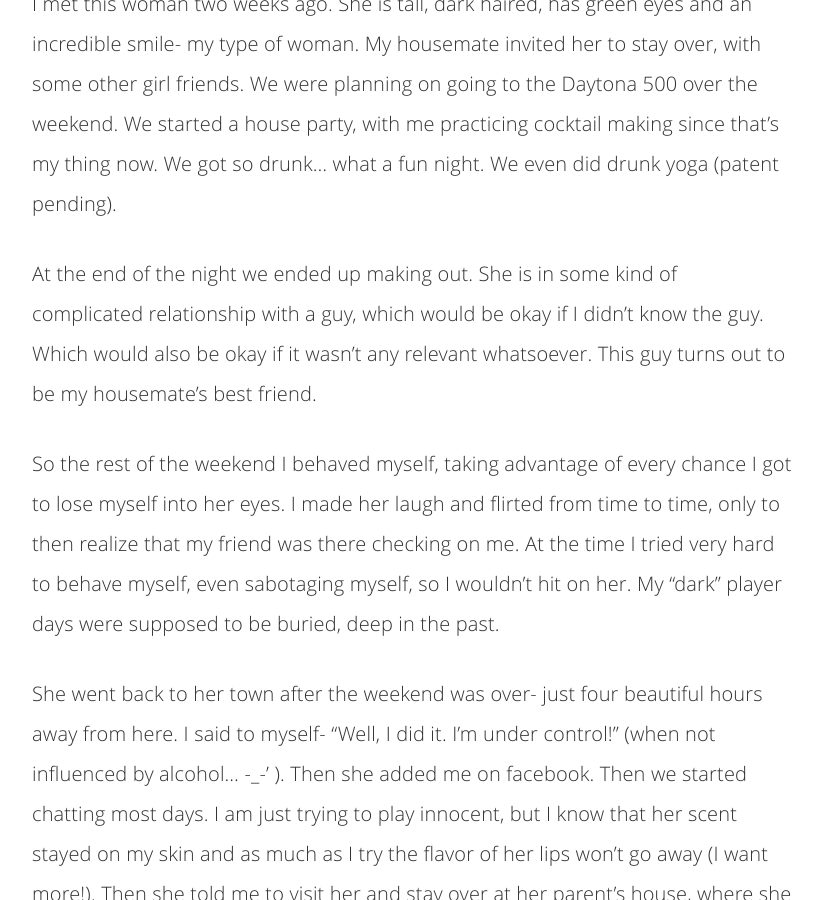
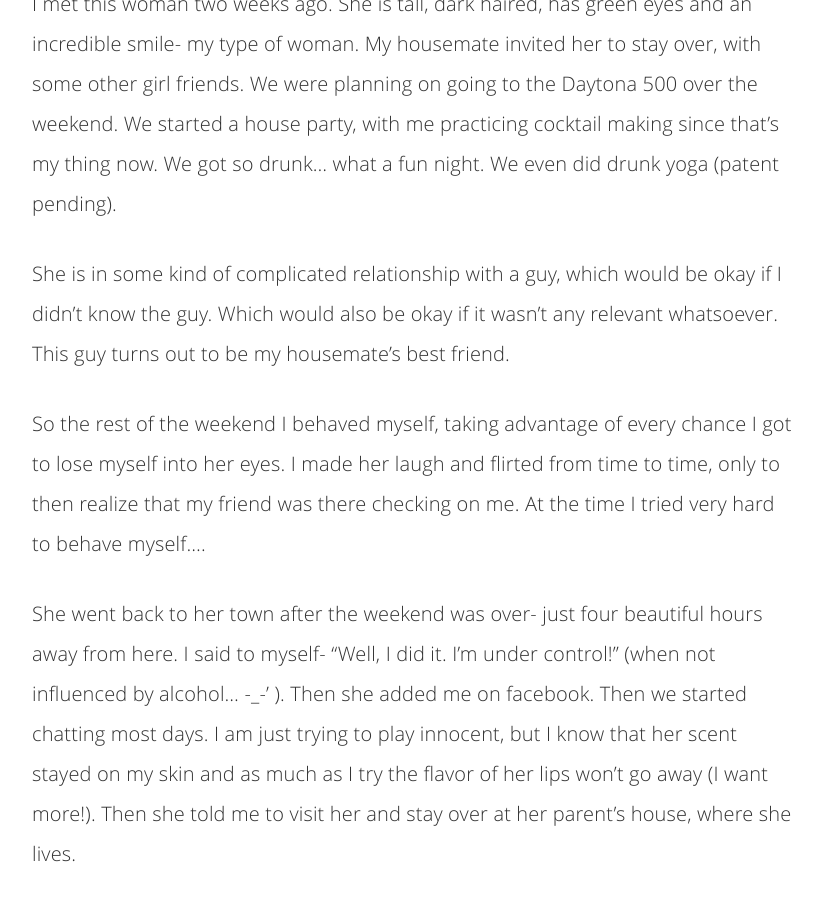
Before and after one commit to teh0xqb/teh0xqb.github.io, a Jekyll site: the page built from _posts/2014-03-09-drunk-love.md, in a window 1280 px wide and 900 px high, scrolled down 311 px. Shown: the whole window, without its empty margins (228-1050 px from the left). Built offline with Jekyll 4.4.1, drawn with Linux system fonts in a browser that asks for light colours; comment, search, counter and statistics services are not loaded.

Commit message:
Update 2014-03-09-drunk-love.md

```diff
--- a/_posts/2014-03-09-drunk-love.md
+++ b/_posts/2014-03-09-drunk-love.md
@@ -19,9 +19,9 @@ on going to the Daytona 500 over the weekend. We started a house party, with me
 making since that’s my thing now. We got so drunk… what a fun night. We even did drunk yoga (patent
 pending).
 
-At the end of the night we ended up making out. She is in some kind of complicated relationship with a guy, which would be okay if I didn’t know the guy. Which would also be okay if it wasn’t any relevant whatsoever. This guy turns out to be my housemate’s best friend.
+She is in some kind of complicated relationship with a guy, which would be okay if I didn’t know the guy. Which would also be okay if it wasn’t any relevant whatsoever. This guy turns out to be my housemate’s best friend.
 
-So the rest of the weekend I behaved myself, taking advantage of every chance I got to lose myself into her eyes. I made her laugh and flirted from time to time, only to then realize that my friend was there checking on me. At the time I tried very hard to behave myself, even sabotaging myself, so I wouldn’t hit on her. My “dark” player days were supposed to be buried, deep in the past.
+So the rest of the weekend I behaved myself, taking advantage of every chance I got to lose myself into her eyes. I made her laugh and flirted from time to time, only to then realize that my friend was there checking on me. At the time I tried very hard to behave myself....
 
 She went back to her town after the weekend was over- just four beautiful hours away from here. I said to myself- “Well, I did it. I'm under control!” (when not influenced by alcohol... -_-’ ). Then she added me on facebook. Then we started chatting most days. I am just trying to play innocent, but I know that her scent stayed on my skin and as much as I try the flavor of her lips won’t go away (I want more!). Then she told me to visit her and stay over at her parent’s house, where she lives.
 
```
